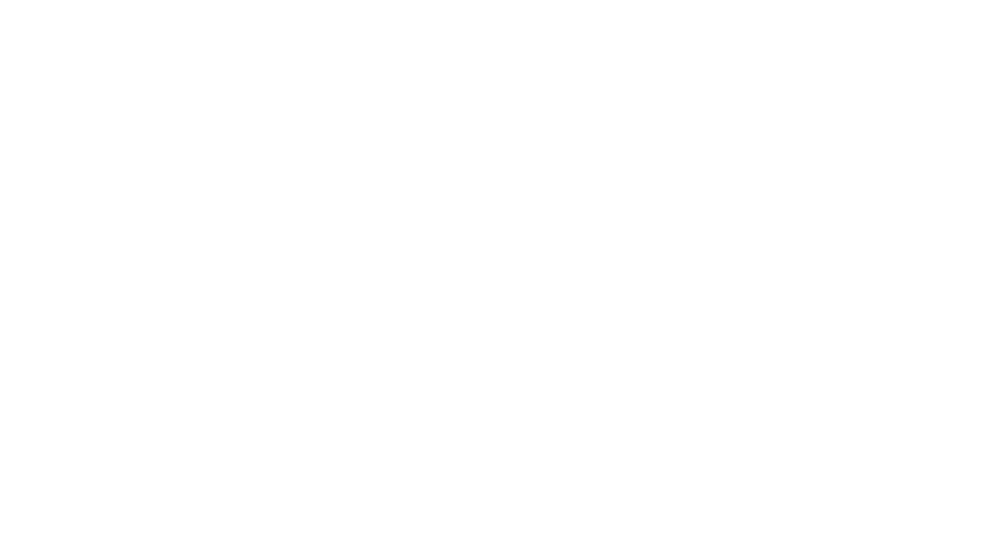
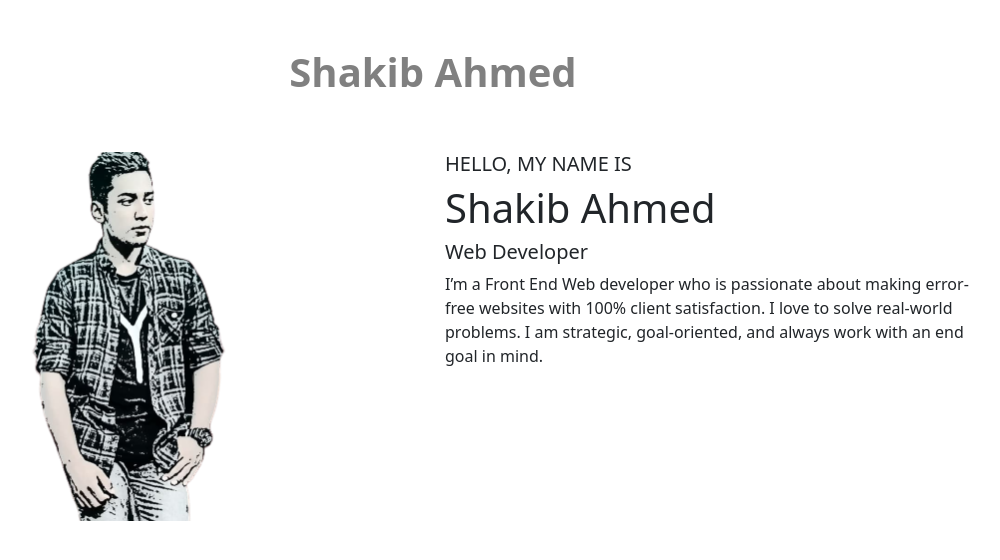
Before and after one commit to Shakib202/my-web, a plain HTML site: page index.html in a window 1280 px wide. Shown: the whole page, without its empty margins (207-1207 px from the left). Drawn offline with nearby package versions, Linux system fonts and the light colour scheme.

Commit message:
1st commit

```diff
--- a/css/style.css
+++ b/css/style.css
@@ -0,0 +1,7 @@
+.gray{
+  color: gray;
+  font-weight: 700;
+}
+.box-none{
+  border: none;
+}
--- a/index.html
+++ b/index.html
@@ -4,17 +4,34 @@
   <meta charset="UTF-8">
   <meta http-equiv="X-UA-Compatible" content="IE=edge">
   <meta name="viewport" content="width=device-width, initial-scale=1.0">
+  <link href="https://cdn.jsdelivr.net/npm/bootstrap@5.1.3/dist/css/bootstrap.min.css" rel="stylesheet" integrity="sha384-1BmE4kWBq78iYhFldvKuhfTAU6auU8tT94WrHftjDbrCEXSU1oBoqyl2QvZ6jIW3" crossorigin="anonymous">
+  <link rel="stylesheet" href="css/style.css">
   <title>Shakib Ahmed - Portfolio Website</title>
 </head>
-<body>
+<body class="">
   <header>
-
+    <h1 class="mt-5 gray text-center pb-5">Shakib Ahmed</h1>
   </header>
-  <main>
-
+  <main class="container">
+    <div class="row row-cols-1 row-cols-md-2 g-4">
+      <div class="col">
+        <div class="card me-5 box-none">
+          <img src="img/pic-1.png" class="card-img-top" alt="...">
+        </div>
+      </div>
+      <div class="col">
+        <div class="card box-none">
+          <h5 class="card-title">HELLO, MY NAME IS</h5>
+          <h1 class="card-title">Shakib Ahmed</h1>
+          <h5 class="card-title">Web Developer </h5>
+          <p class="card-text">I’m a Front End Web developer who is passionate about making error-free websites with 100% client satisfaction. I love to solve real-world problems. I am strategic, goal-oriented, and always work with an end goal in mind.</p>
+        </div>
+      </div>
+    </div>
   </main>
   <footer>
 
   </footer>
+  <script src="https://cdn.jsdelivr.net/npm/bootstrap@5.1.3/dist/js/bootstrap.bundle.min.js" integrity="sha384-ka7Sk0Gln4gmtz2MlQnikT1wXgYsOg+OMhuP+IlRH9sENBO0LRn5q+8nbTov4+1p" crossorigin="anonymous"></script>
 </body>
 </html>
```
